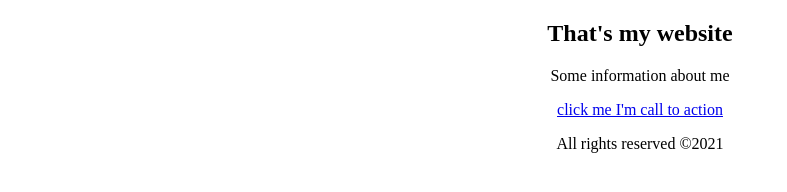
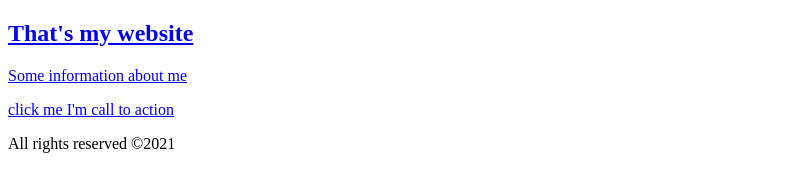
Before and after one commit to alexeyfdv/alexeyfdv, a plain HTML site: page index.html in a window 1280 px wide. Shown: the whole page, without its empty margins (0-787 px from the left). Drawn offline with Linux system fonts and the light colour scheme.

Commit message:
Update index.html

```diff
--- a/index.html
+++ b/index.html
@@ -1,16 +1,11 @@
 <!DOCTYPE html>
 <html>
     <style>
-        .NiceStyle{
-            text-align: center;
-        }
-        p{
-            text-align: center;
-        }
 
     </style>
     <head>
         <title>Fancy WebSite</title>
+        <a rel"stylesheet" href="style.css">
     </head>
     <body>
         <header>
```
